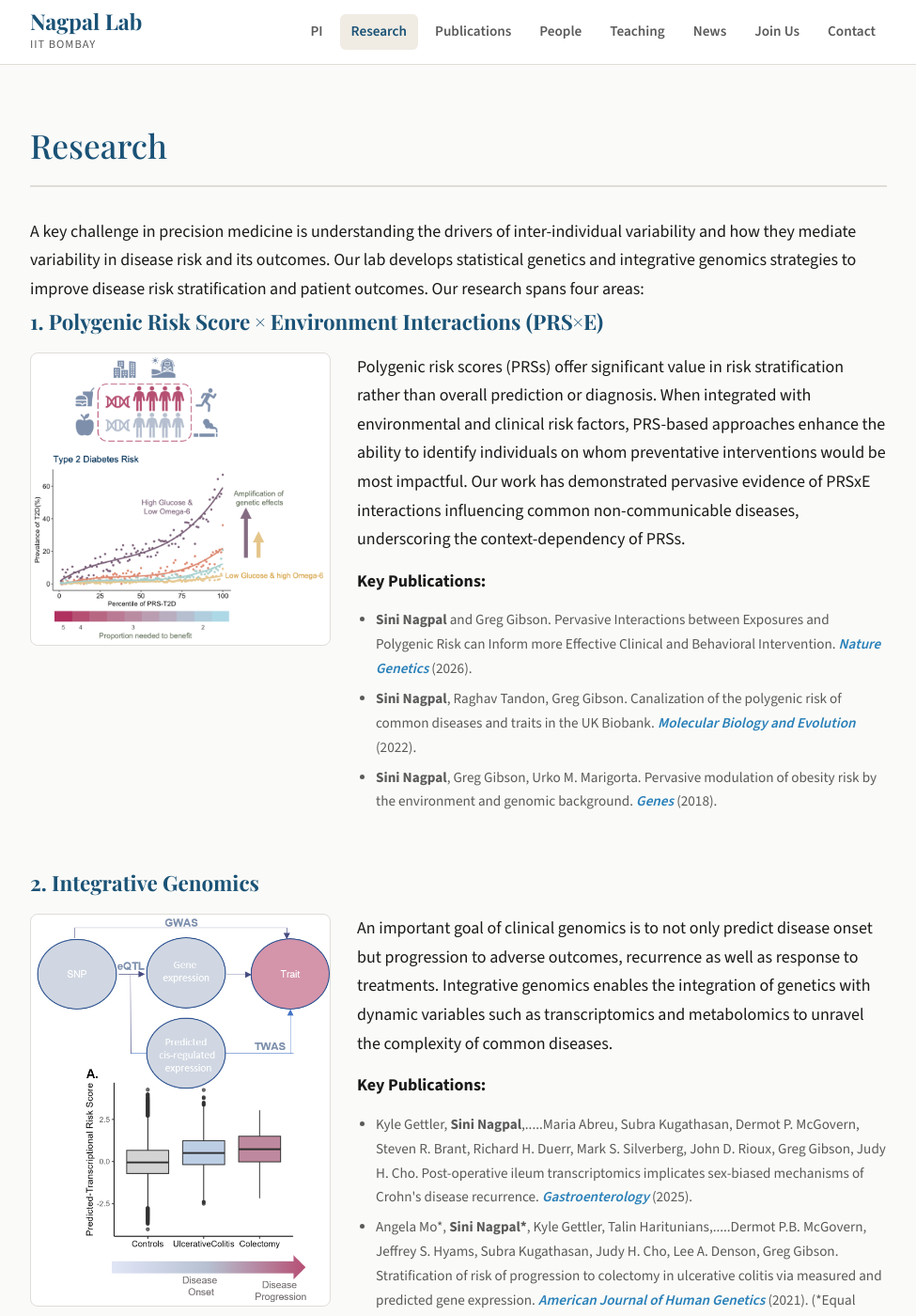
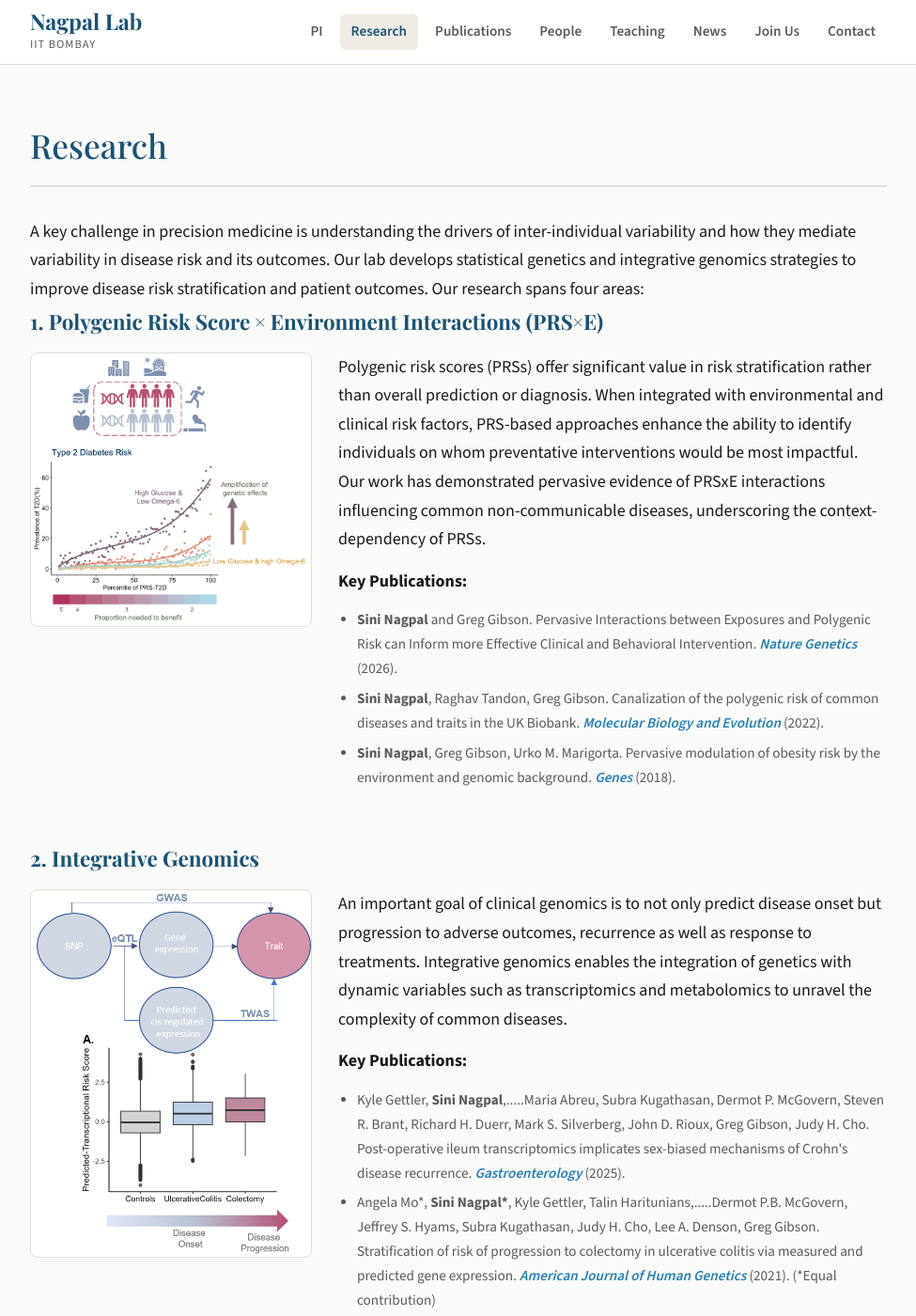
Before and after one commit to nagpallab/nagpallab.github.io, a Jekyll site: the page built from research.md, in a window 1280 px wide and 1400 px high. Shown: the whole window at 94% size, without its empty margins (152-1127 px from the left). Built offline with Jekyll 4.4.1, drawn with Linux system fonts in a browser that asks for light colours.

Commit message:
Update style.css

```diff
--- a/assets/css/style.css
+++ b/assets/css/style.css
@@ -241,7 +241,7 @@ a:hover { color: var(--color-accent); }
   align-items: flex-start;
 }
 .research-block-img {
-  width: 320px;
+  width: 300px;
   flex-shrink: 0;
   border-radius: 8px;
   border: 1px solid var(--color-border);
```
